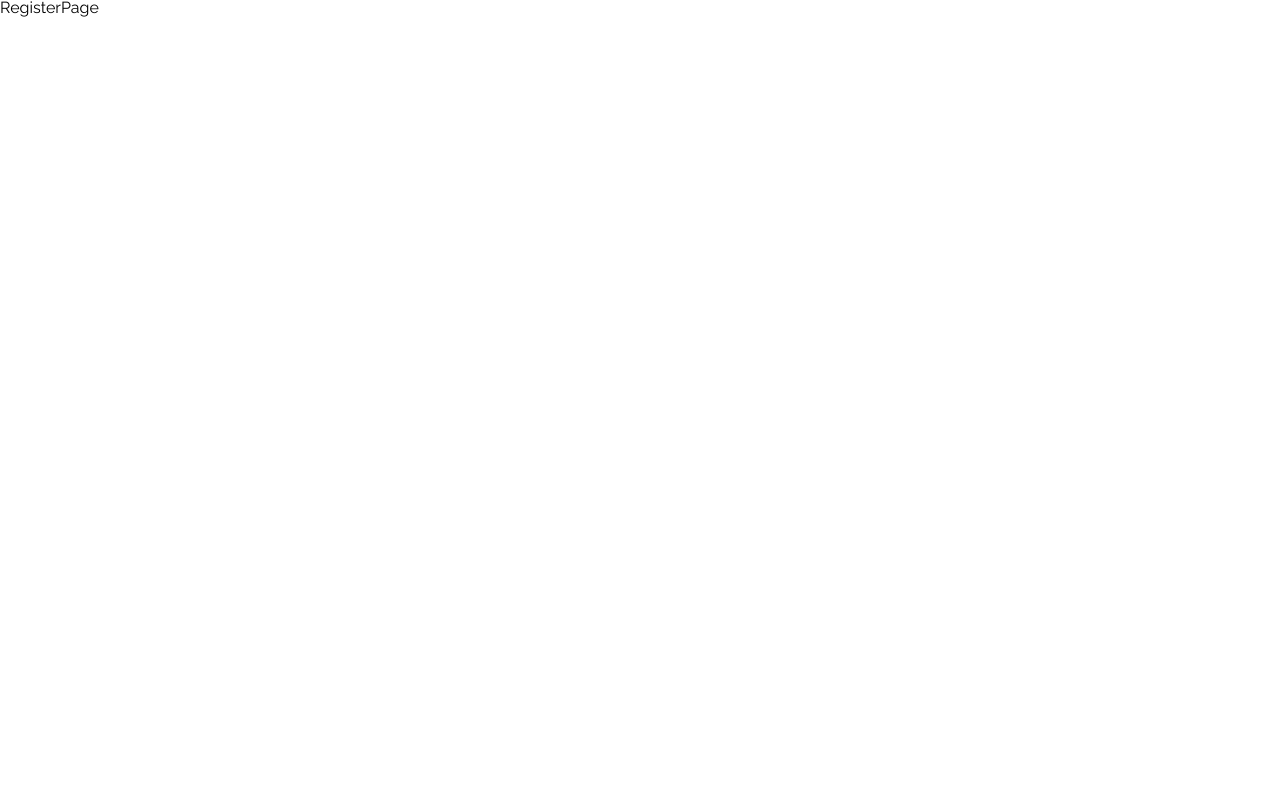
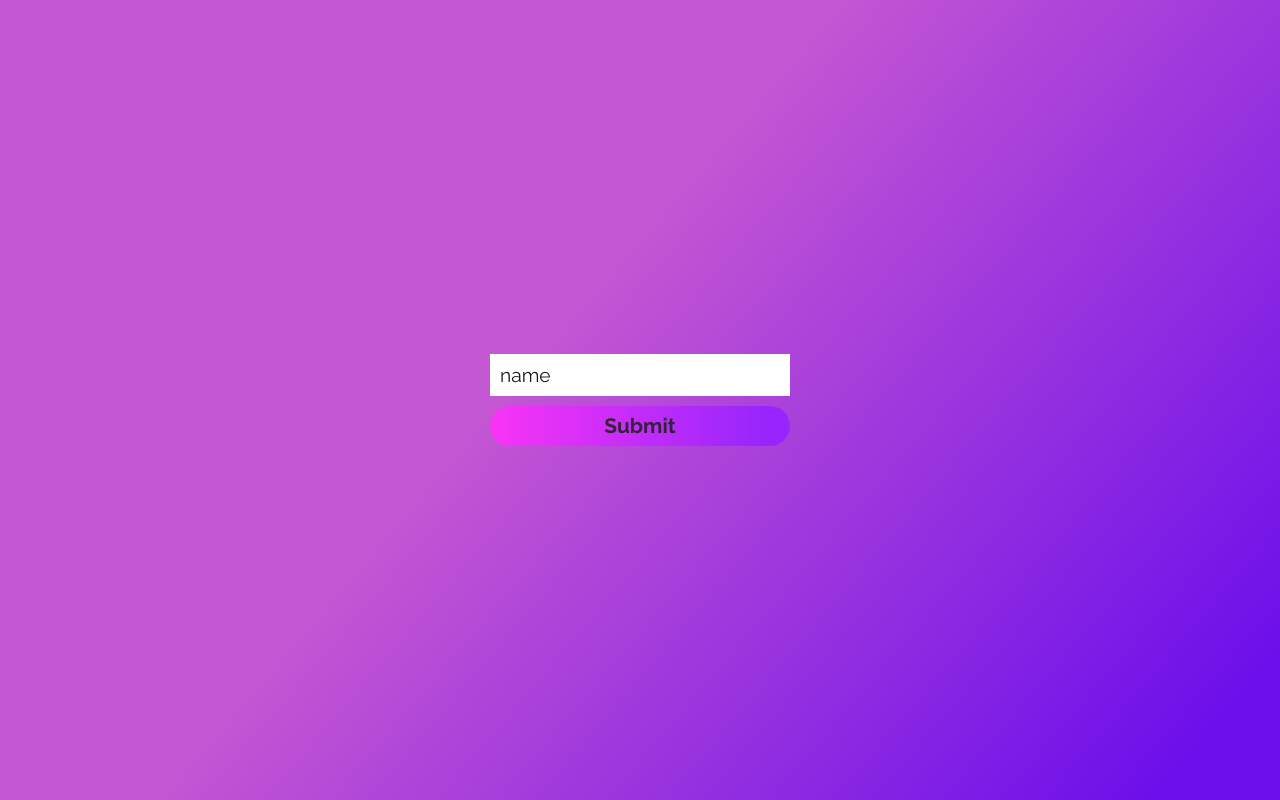
Before and after one commit to misha-dev/videochat, a Next.js app in the folder client/: page /register in a window 1280 px wide. Built offline with nearby package versions, Linux system fonts and the light colour scheme.

Commit message:
added inputNameForm component

```diff
--- a/client/pages/register/index.tsx
+++ b/client/pages/register/index.tsx
@@ -1,5 +1,24 @@
+import { useState } from "react";
+
+import InputNameForm from "../../src/Components/InputNameForm/InputNameForm";
+
+import cl from "./register.module.scss";
+
 const RegisterPage = () => {
-  return <div>RegisterPage</div>;
+  const [name, setName] = useState("");
+  const changeName = (e: React.ChangeEvent<HTMLInputElement>) => {
+    const value = e.target.value.replace(" ", "");
+    if (value.length > 10) {
+      return;
+    } else {
+      setName(value);
+    }
+  };
+  return (
+    <div className={cl.wrapper}>
+      <InputNameForm placeholder="name" value={name} changeValue={changeName} />
+    </div>
+  );
 };
 
 export default RegisterPage;
--- a/client/pages/register/register.module.scss
+++ b/client/pages/register/register.module.scss
@@ -0,0 +1,9 @@
+@import "../../styles/variables.module";
+
+.wrapper {
+  display: flex;
+  align-items: center;
+  justify-content: center;
+  height: 100vh;
+  background: $defaultBackground;
+}
--- /dev/null
+++ b/client/src/Components/InputNameForm/InputNameForm.module.scss
@@ -0,0 +1,32 @@
+.wrapper {
+  display: flex;
+  flex-direction: column;
+  align-items: center;
+  justify-content: center;
+  width: 300px;
+
+  .inputName {
+    margin-bottom: 10px;
+    padding: 10px;
+    width: 100%;
+    height: 100%;
+    font-weight: 700;
+    font-size: 1.2rem;
+
+    &::placeholder {
+      font-weight: 400;
+      color: #000;
+      opacity: 0.9;
+    }
+  }
+
+  button {
+    border-radius: 35px;
+    padding: 10px;
+    width: 100%;
+    font-weight: 700;
+    font-size: 1.3rem;
+    color: rgba(37, 34, 34, 0.9);
+    background: linear-gradient(90.4deg, rgb(248, 52, 246) 0.6%, rgb(152, 38, 252) 90%);
+  }
+}
--- /dev/null
+++ b/client/src/Components/InputNameForm/InputNameForm.tsx
@@ -0,0 +1,20 @@
+import React from "react";
+
+import cl from "./InputNameForm.module.scss";
+
+interface IProps {
+  value: string;
+  changeValue: (e: React.ChangeEvent<HTMLInputElement>) => void;
+  placeholder: string;
+}
+
+const InputNameForm = ({ value, changeValue, placeholder }: IProps) => {
+  return (
+    <div className={cl.wrapper}>
+      <input autoCapitalize="off" autoComplete="off" autoCorrect="off" className={cl.inputName} type="text" placeholder={placeholder} value={value} onChange={changeValue} />
+      <button>Submit</button>
+    </div>
+  );
+};
+
+export default InputNameForm;
--- a/client/tsconfig.json
+++ b/client/tsconfig.json
@@ -15,6 +15,6 @@
     "jsx": "preserve",
     "incremental": true
   },
-  "include": ["next-env.d.ts", "**/*.ts", "**/*.tsx", "pages/404/animation.js"],
+  "include": ["next-env.d.ts", "**/*.ts", "**/*.tsx", "pages/404/animation.js", "src/Components/InputNameForm/InputNameForm.tsx"],
   "exclude": ["node_modules"]
 }
```
